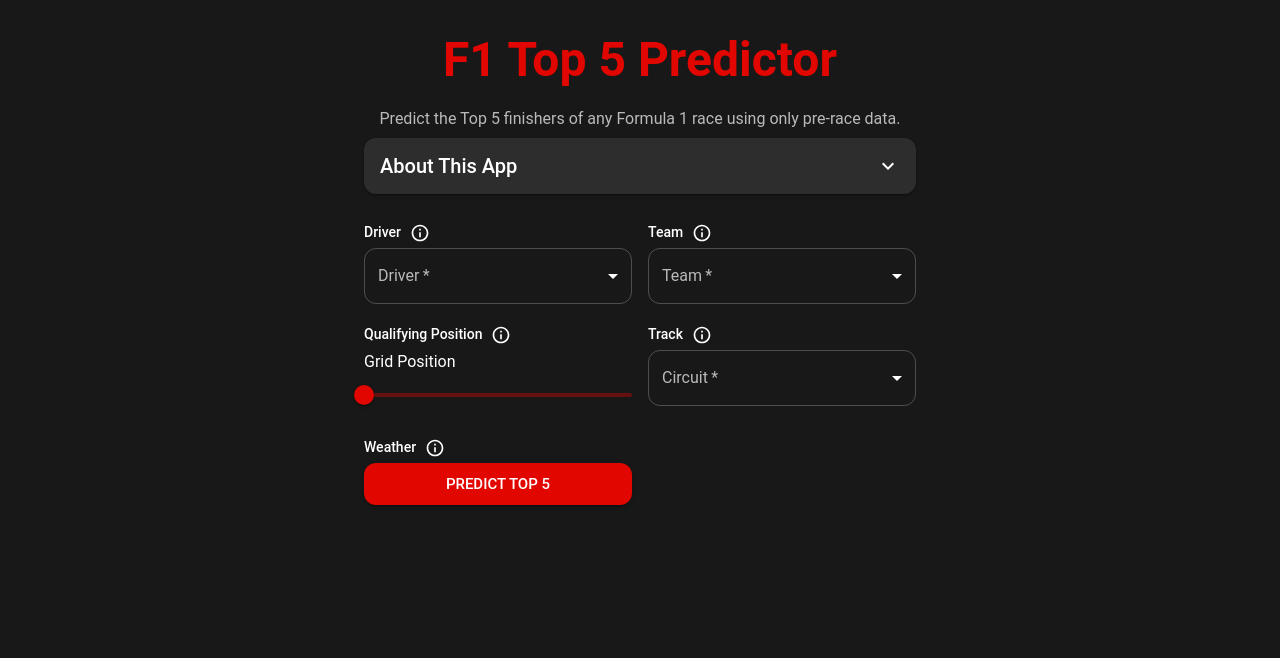
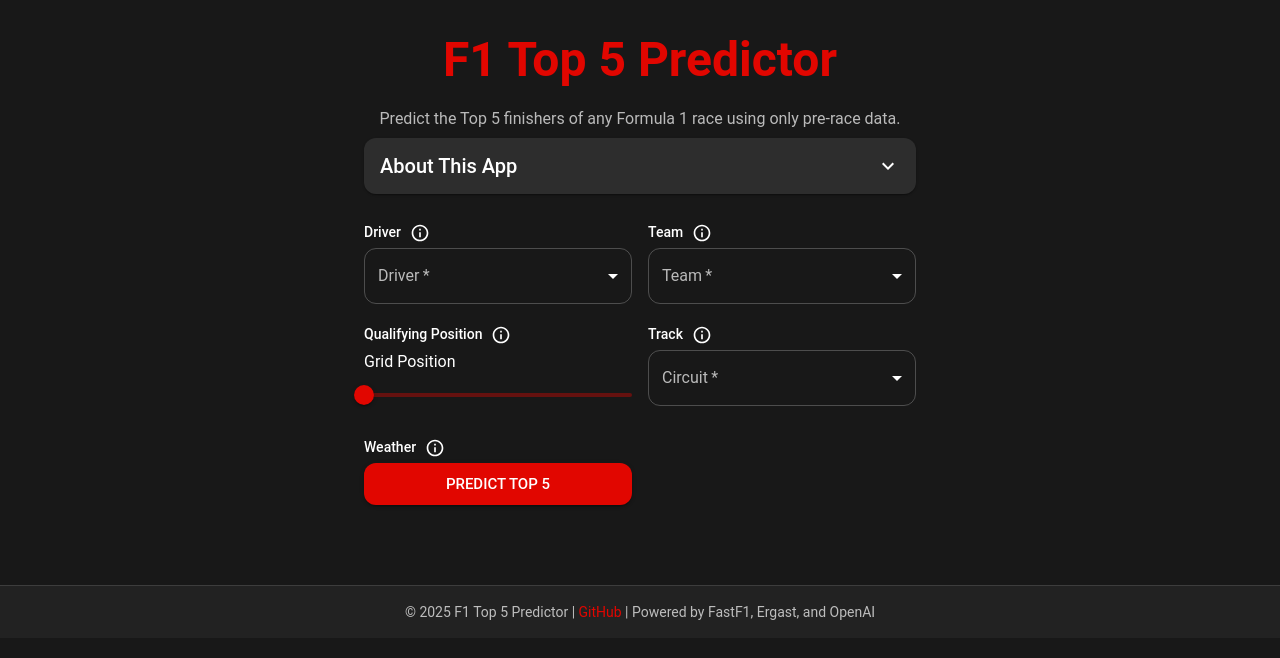
Before and after one commit to Vish4231/Neural-network, a React (Create React App) app in the folder frontend/: page / in a window 1280 px wide. Shown: the top 658 px of the page. Built offline with nearby package versions, Linux system fonts and the light colour scheme.

Commit message:
front end editing

```diff
--- a/frontend/src/App.tsx
+++ b/frontend/src/App.tsx
@@ -14,6 +14,7 @@
 import PredictionResultCard from "./components/PredictionResultCard";
 import PredictionForm from './components/PredictionForm';
 import AboutSection from "./components/AboutSection";
+import Footer from "./components/Footer";
 // import ResultCard from './components/ResultCard';
 
 const App: React.FC = () => {
@@ -59,6 +60,7 @@
             <PredictionResultCard loading={loading} error={error} result={result} />
           </Box>
         </Container>
+        <Footer />
       </Box>
     </ThemeProvider>
   );
--- /dev/null
+++ b/frontend/src/components/Footer.tsx
@@ -0,0 +1,17 @@
+import React from "react";
+import { Box, Typography, Link } from "@mui/material";
+
+const Footer: React.FC = () => (
+  <Box component="footer" sx={{ mt: 6, py: 2, textAlign: "center", bgcolor: "background.paper", borderTop: 1, borderColor: "divider" }}>
+    <Typography variant="body2" color="text.secondary">
+      © {new Date().getFullYear()} F1 Top 5 Predictor
+      {" | "}
+      <Link href="https://github.com/your-github" target="_blank" rel="noopener" underline="hover">
+        GitHub
+      </Link>
+      {" | Powered by FastF1, Ergast, and OpenAI"}
+    </Typography>
+  </Box>
+);
+
+export default Footer;
--- a/frontend/src/components/PredictionResultCard.tsx
+++ b/frontend/src/components/PredictionResultCard.tsx
@@ -1,11 +1,17 @@
 import React from "react";
-import { Card, CardContent, Typography, CircularProgress, Box } from "@mui/material";
+import { Card, CardContent, Typography, CircularProgress, Box, Avatar, Stack } from "@mui/material";
+import { motion } from "framer-motion";
 
 interface PredictionResultCardProps {
   loading: boolean;
   error?: string;
   result?: any;
 }
+
+const getInitials = (name: string) => {
+  const parts = name.split(" ");
+  return parts.map((p) => p[0]).join("").toUpperCase();
+};
 
 const PredictionResultCard: React.FC<PredictionResultCardProps> = ({ loading, error, result }) => {
   if (loading) {
@@ -26,17 +32,25 @@
   }
   if (!result) return null;
   return (
+    <motion.div initial={{ opacity: 0, y: 30 }} animate={{ opacity: 1, y: 0 }} transition={{ duration: 0.5 }}>
       <Card sx={{ mt: 3, boxShadow: 6, transition: "0.3s", border: "2px solid #e10600" }}>
         <CardContent>
           <Typography variant="h5" gutterBottom>
             Predicted Top 5 Finishers
           </Typography>
           {result.top5 && Array.isArray(result.top5) ? (
-          result.top5.map((driver: string, idx: number) => (
-            <Typography key={driver} variant="body1">
+            <Stack spacing={1}>
+              {result.top5.map((driver: string, idx: number) => (
+                <Box key={driver} display="flex" alignItems="center" gap={2}>
+                  <Avatar sx={{ bgcolor: "primary.main", color: "#fff", width: 36, height: 36, fontWeight: 700 }}>
+                    {getInitials(driver)}
+                  </Avatar>
+                  <Typography variant="body1" fontWeight={600} color={idx < 3 ? "primary.main" : "text.primary"}>
                     {idx + 1}. {driver}
                   </Typography>
-          ))
+                </Box>
+              ))}
+            </Stack>
           ) : (
             <Typography>No prediction data available.</Typography>
           )}
@@ -52,6 +66,7 @@
           )}
         </CardContent>
       </Card>
+    </motion.div>
   );
 };
 
```
Lines whose indentation alone changed are shown as unchanged.
